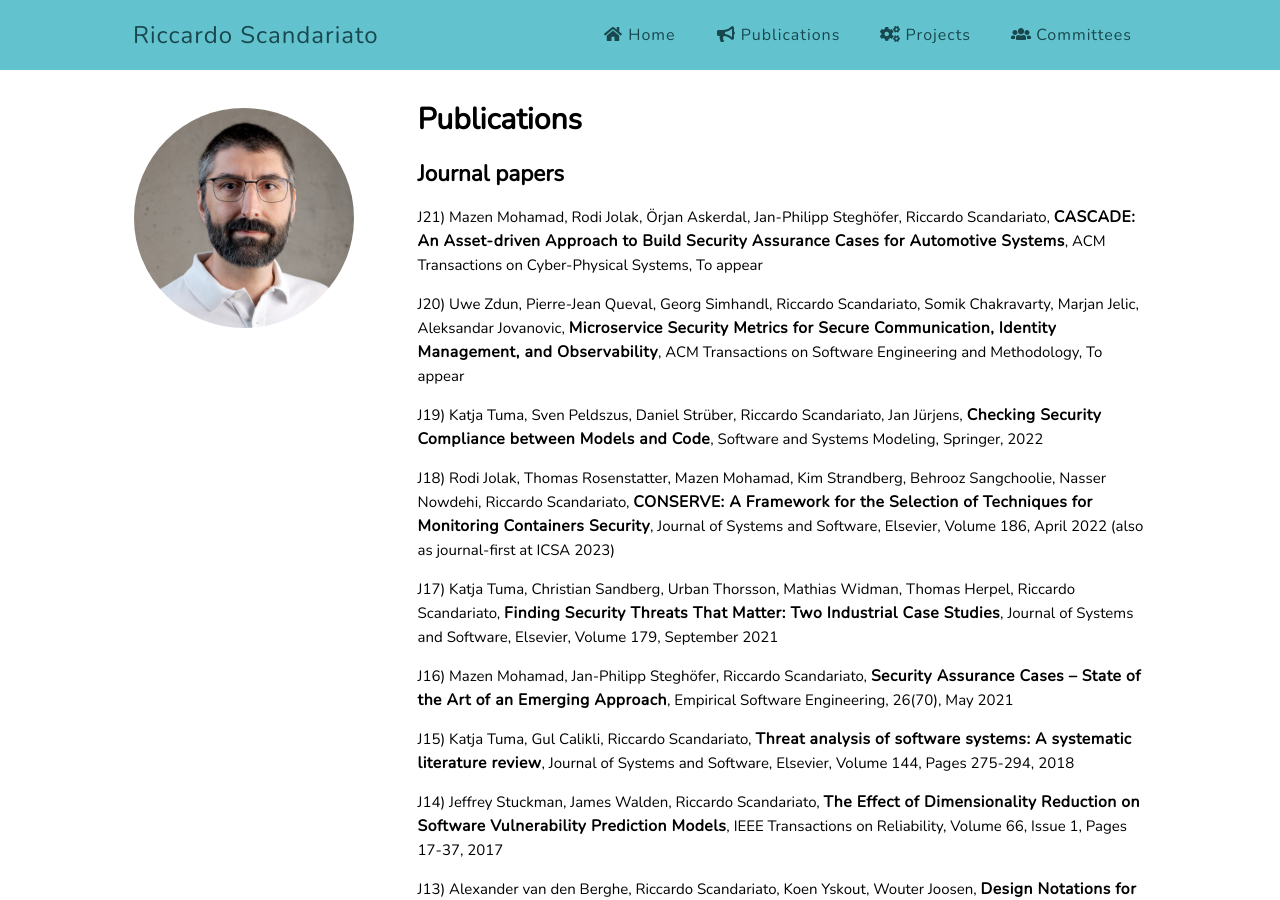
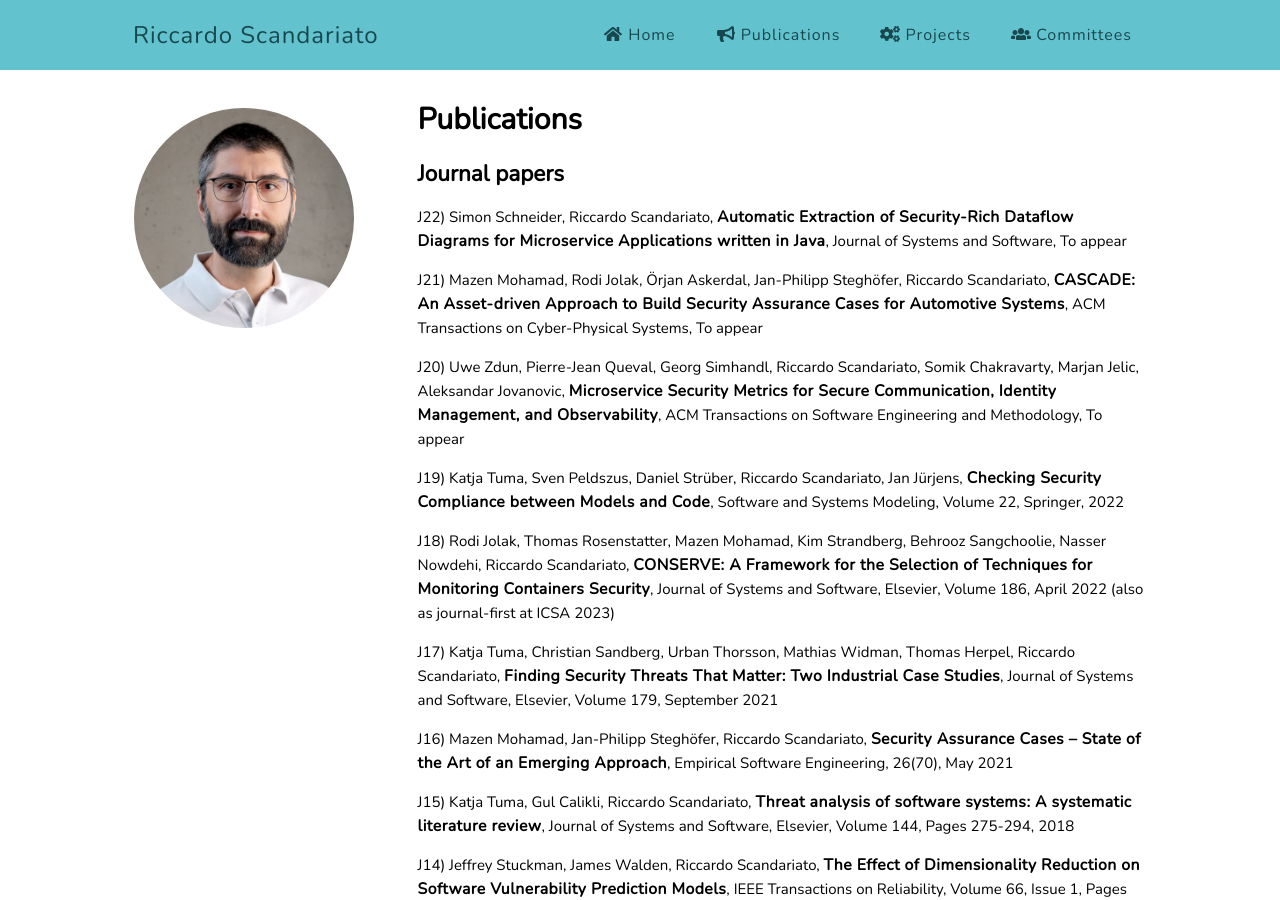
Before and after one commit to riccardoscandariato/riccardoscandariato.github.io, a Jekyll site: the page built from pubs.md, in a window 1280 px wide and 900 px high. Built offline with Jekyll 4.4.1, drawn with Linux system fonts in a browser that asks for light colours.

Commit message:
more pubs

```diff
--- a/pubs.md
+++ b/pubs.md
@@ -6,11 +6,13 @@ title: Publications
 
 <h2>Journal papers</h2>
 
+<p>J22) Simon Schneider, Riccardo Scandariato, <strong>Automatic Extraction of Security-Rich Dataflow Diagrams for Microservice Applications written in Java</strong>, Journal of Systems and Software, To appear</p>
+
 <p>J21) Mazen Mohamad, Rodi Jolak, Örjan Askerdal, Jan-Philipp Steghöfer, Riccardo Scandariato, <strong>CASCADE: An Asset-driven Approach to Build Security Assurance Cases for Automotive Systems</strong>, ACM Transactions on Cyber-Physical Systems, To appear</p>
 
 <p>J20) Uwe Zdun, Pierre-Jean Queval, Georg Simhandl, Riccardo Scandariato, Somik Chakravarty, Marjan Jelic, Aleksandar Jovanovic, <strong>Microservice Security Metrics for Secure Communication, Identity Management, and Observability</strong>, ACM Transactions on Software Engineering and Methodology, To appear</p>
 
-<p>J19) Katja Tuma, Sven Peldszus, Daniel Strüber, Riccardo Scandariato, Jan Jürjens, <strong>Checking Security Compliance between Models and Code</strong>, Software and Systems Modeling, Springer, 2022</p>
+<p>J19) Katja Tuma, Sven Peldszus, Daniel Strüber, Riccardo Scandariato, Jan Jürjens, <strong>Checking Security Compliance between Models and Code</strong>, Software and Systems Modeling, Volume 22, Springer, 2022</p>
 
 <p>J18) Rodi Jolak, Thomas Rosenstatter, Mazen Mohamad, Kim Strandberg, Behrooz Sangchoolie, Nasser Nowdehi, Riccardo Scandariato, <strong>CONSERVE: A Framework for the Selection of Techniques for Monitoring Containers Security</strong>, Journal of Systems and Software, Elsevier, Volume 186, April 2022 (also as journal-first at ICSA 2023)</p>
 
```
